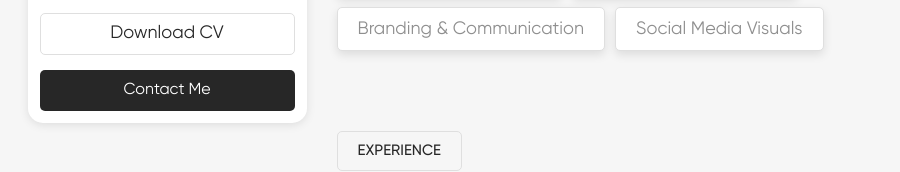
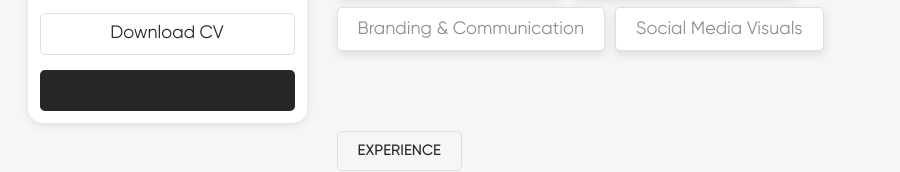
Before and after one commit to m1r4ss/my-portfolio, a Next.js app: page / in a window 1280 px wide. Shown: the part 586-758 px from the top of the page, without its empty margins (188-1088 px from the left). Built offline with nearby package versions, Linux system fonts and the light colour scheme.

Commit message:
Cursor fix links color

```diff
--- a/src/app/globals.css
+++ b/src/app/globals.css
@@ -64,6 +64,7 @@ a[href^="tel"],
 a[href^="mailto"],
 a[href^="sms"] {
   color: inherit !important;
+  -webkit-text-fill-color: inherit !important;
   text-decoration: none !important;
   font: inherit !important;
 }
@@ -72,6 +73,7 @@ a[href^="sms"] {
 *[x-apple-data-detectors="true"],
 *[x-apple-data-detectors] {
   color: inherit !important;
+  -webkit-text-fill-color: inherit !important;
   text-decoration: none !important;
   font: inherit !important;
 }
```
